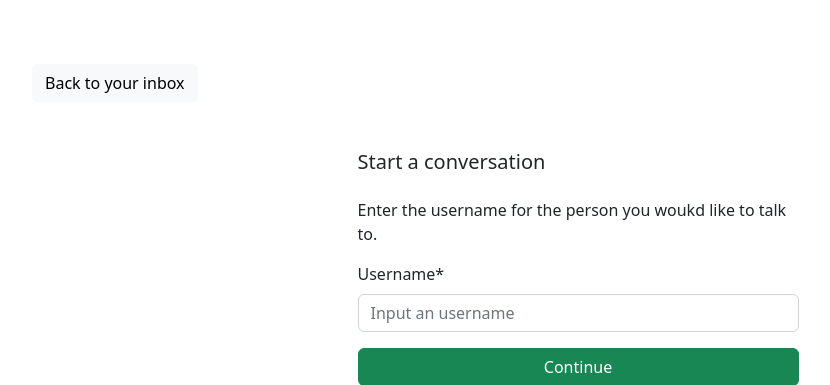
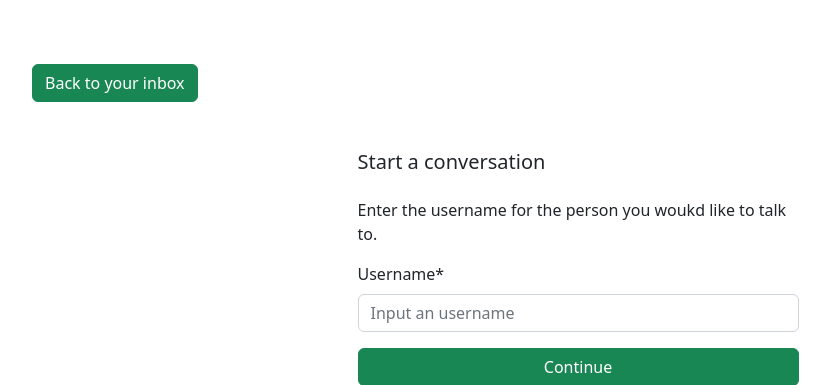
Before and after one commit to BezrabotnyFreelancer/book_social_media, a Django app: page /chat/inbox/create-chat/ in a window 1280 px wide. Shown: the part 56-441 px from the top of the page, without its empty margins (62-892 px from the left). Run offline with Django 4.2, Linux system fonts and the light colour scheme; the visitor is signed in with stand-in values (Sample User, id 1); data comes from the database, SQL or seed files in the repository; some libraries are stand-ins or nearby versions.

Commit message:
Change color of button

```diff
--- a/app/templates/chat/create_chat.html
+++ b/app/templates/chat/create_chat.html
@@ -7,7 +7,7 @@
     <div class="container">
         <div class="row mt-5">
             <div class="col-md-3 col-sm-6">
-                <a href="{% url 'inbox' %}" class="btn btn-light">Back to your inbox</a>
+                <a href="{% url 'inbox' %}" class="btn btn-success">Back to your inbox</a>
             </div>
         </div>
         <div class="row justify-content-center mt-5">
```
